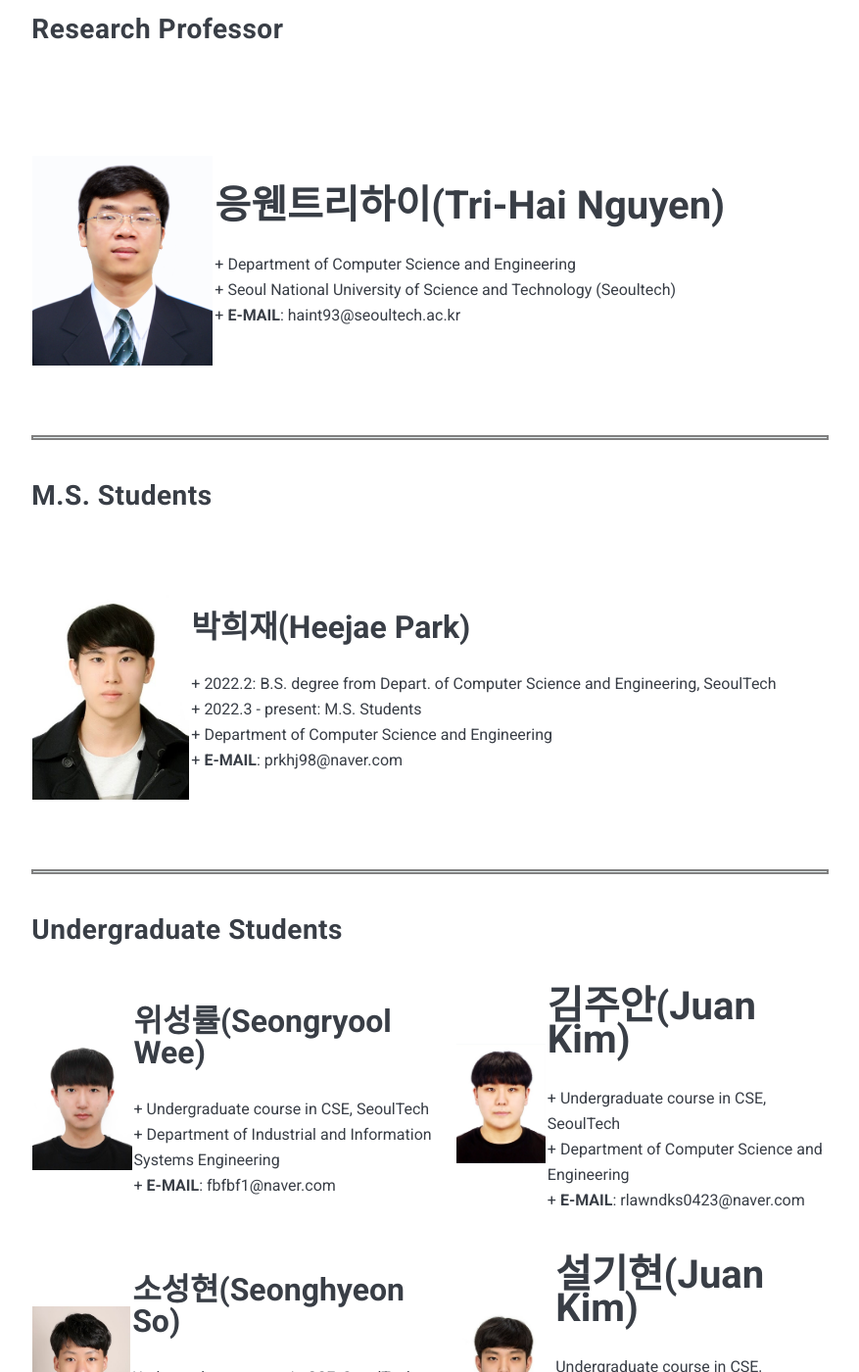
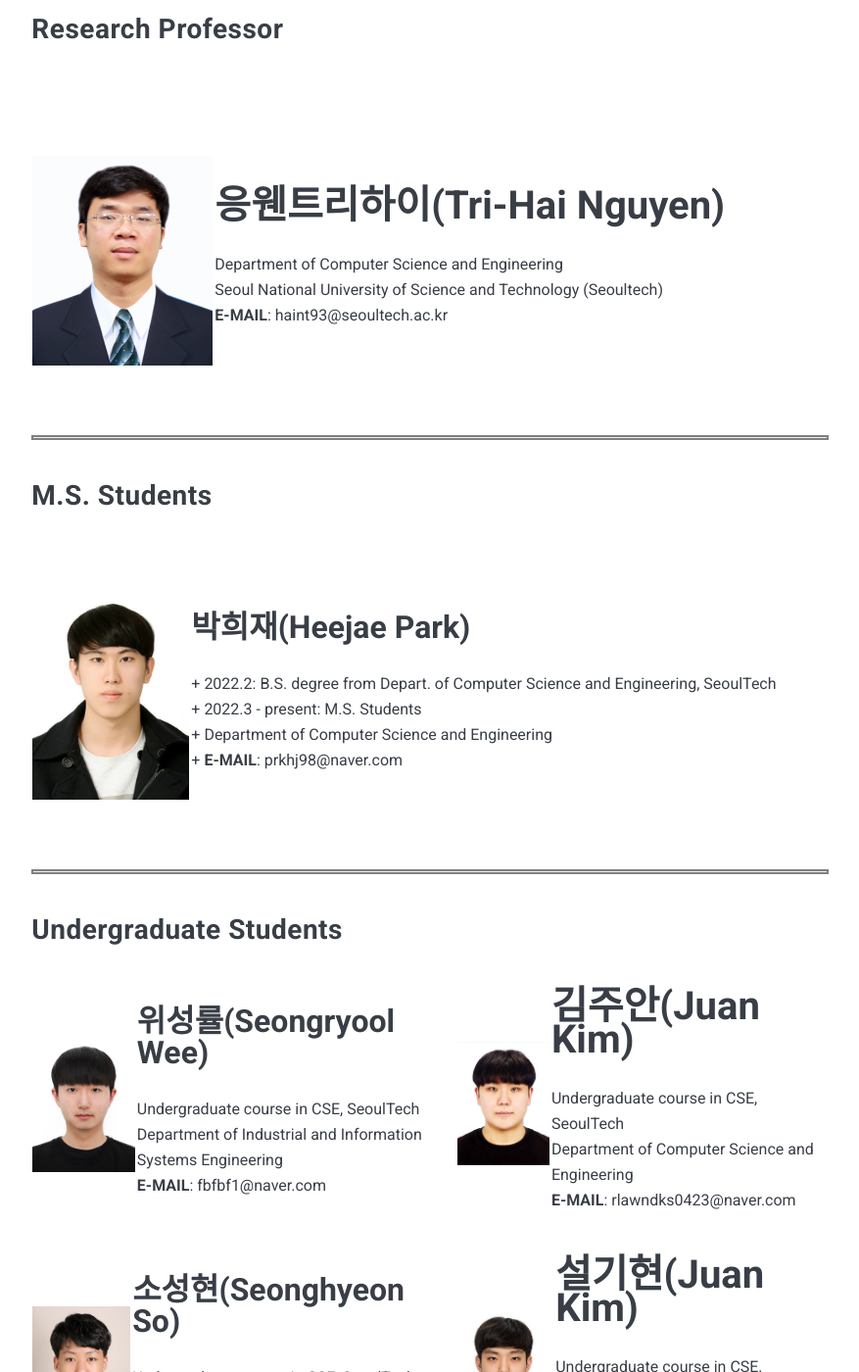
Before and after one commit to Icelab-2020/icelab-2020.github.io, a Jekyll site: the page built from _pages/01_members.md, in a window 1280 px wide and 1400 px high, scrolled down 784 px. Shown: the whole window at 98% size, without its empty margins (201-1078 px from the left). Built offline with Jekyll 4.4.1, drawn with Linux system fonts in a browser that asks for light colours; nearby versions of some CDN libraries.

Commit message:
Update 01_members.md

```diff
--- a/_pages/01_members.md
+++ b/_pages/01_members.md
@@ -18,7 +18,7 @@ permalink: /01_members/
 
 |    |  <img width=400/>  |
 |:---|:---|
-| ![iot]({{site.baseurl}}/images/tri.png){: width="184" height="248"} | <b><span style="font-size:250%">응웬트리하이(Tri-Hai Nguyen)</span></b><br><br> + Department of Computer Science and Engineering   <br> + Seoul National University of Science and Technology (Seoultech)  <br> + **E-MAIL**:  haint93@seoultech.ac.kr |
+| ![iot]({{site.baseurl}}/images/tri.png){: width="184" height="248"} | <b><span style="font-size:250%">응웬트리하이(Tri-Hai Nguyen)</span></b><br><br> Department of Computer Science and Engineering   <br> Seoul National University of Science and Technology (Seoultech)  <br> **E-MAIL**:  haint93@seoultech.ac.kr |
 
 <hr style="border:2px solid gray">
 
@@ -34,7 +34,7 @@ permalink: /01_members/
 
 |    |   |    |    |
 |:---|:---|:---|:---|
-| ![iot]({{site.baseurl}}/images/sw.jpg){: width="184"; height="248"} | <b><span style="font-size:200%">위성률(Seongryool Wee)</span></b><br><br> + Undergraduate course in CSE, SeoulTech   <br> + Department of Industrial and Information Systems Engineering  <br> + **E-MAIL**: fbfbf1@naver.com | ![iot]({{site.baseurl}}/images/jk.jpg){: width="165" height="235"} |  <b><span style="font-size:250%">김주안(Juan Kim)</span></b><br><br> + Undergraduate course in CSE, SeoulTech   <br> + Department of Computer Science and Engineering  <br> + **E-MAIL**: rlawndks0423@naver.com |
+| ![iot]({{site.baseurl}}/images/sw.jpg){: width="184"; height="248"} | <b><span style="font-size:200%">위성률(Seongryool Wee)</span></b><br><br> Undergraduate course in CSE, SeoulTech   <br> Department of Industrial and Information Systems Engineering  <br> **E-MAIL**: fbfbf1@naver.com | ![iot]({{site.baseurl}}/images/jk.jpg){: width="165" height="235"} |  <b><span style="font-size:250%">김주안(Juan Kim)</span></b><br><br> Undergraduate course in CSE, SeoulTech   <br> Department of Computer Science and Engineering  <br> **E-MAIL**: rlawndks0423@naver.com |
 
 |    |   |    |    |
 |:---|:---|:---|:---|
```
